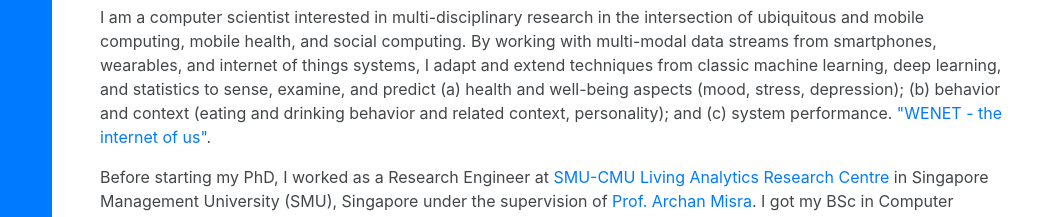
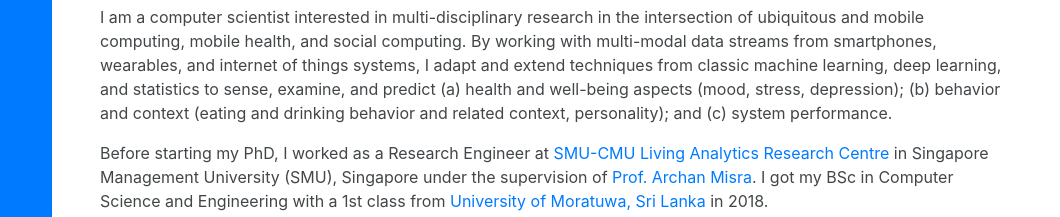
Before and after one commit to lakmalbuddikalucky/lakmalmeegahapola, a website with bundled scripts: page index.html in a window 1280 px wide. Shown: the part 204-421 px from the top of the page, 220-1280 px from the left. Built offline with nearby package versions, Linux system fonts and the light colour scheme; files whose address does not match are found by name; a web font is replaced by a local one.

Commit message:
Update index.html

```diff
--- a/index.html
+++ b/index.html
@@ -97,7 +97,6 @@
                     href="https://scholar.google.com/citations?user=_3_Y0xQAAAAJ&hl=en">Prof. Daniel Gatica-Perez</a>.
             </p>
             <p class="lead mb-3">I am a computer scientist interested in multi-disciplinary research in the intersection of ubiquitous and mobile computing, mobile health, and social computing. By working with multi-modal data streams from smartphones, wearables, and internet of things systems, I adapt and extend techniques from classic machine learning, deep learning, and statistics to sense, examine, and predict (a) health and well-being aspects (mood, stress, depression); (b) behavior and context (eating and drinking behavior and related context, personality); and (c) system performance.
-                <a href="https://www.internetofus.eu/">"WENET - the internet of us"</a>.
             </p>
             <p class="lead mb-3">
                 Before starting my PhD, I worked as a Research Engineer at <a href="https://larc.smu.edu.sg/">SMU-CMU
```
